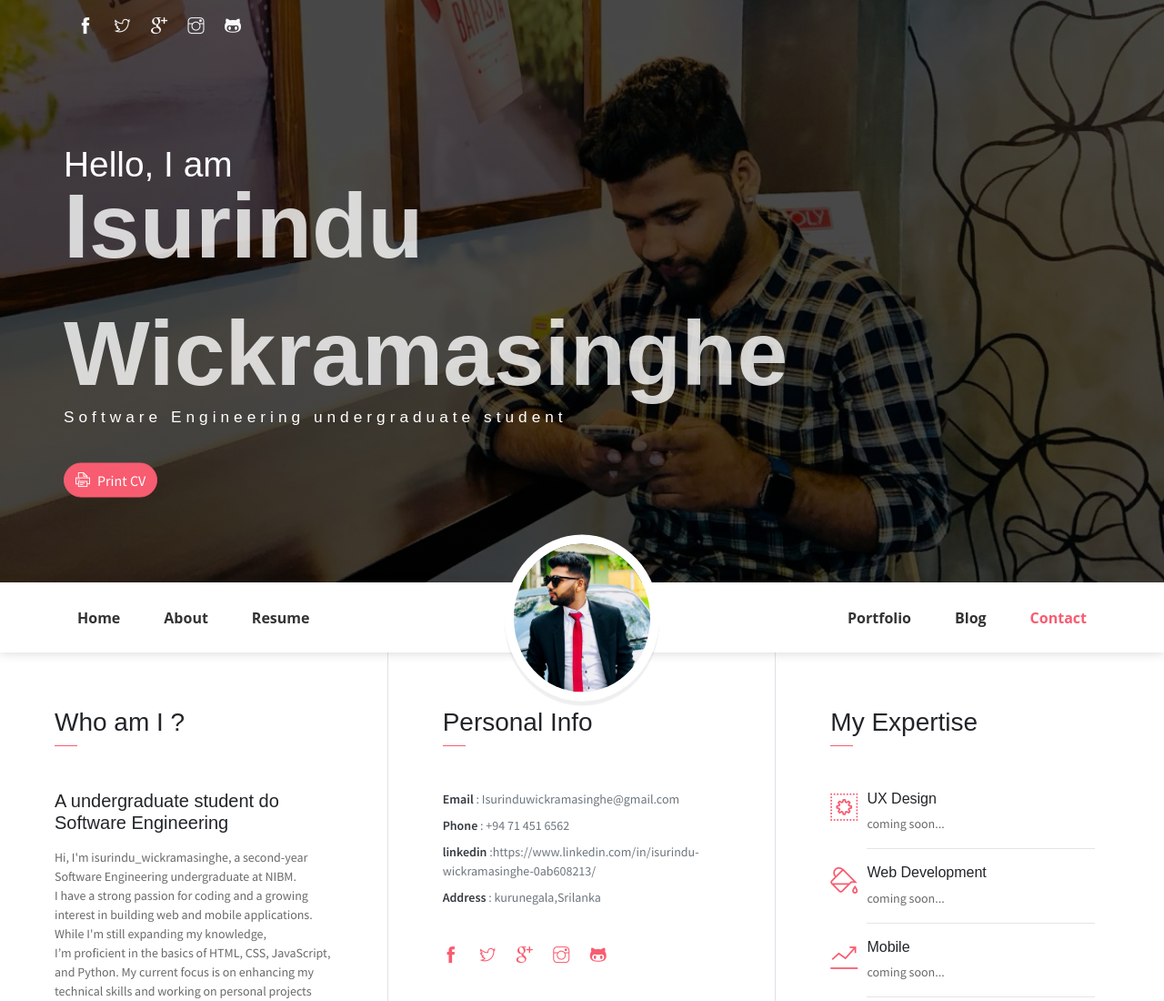
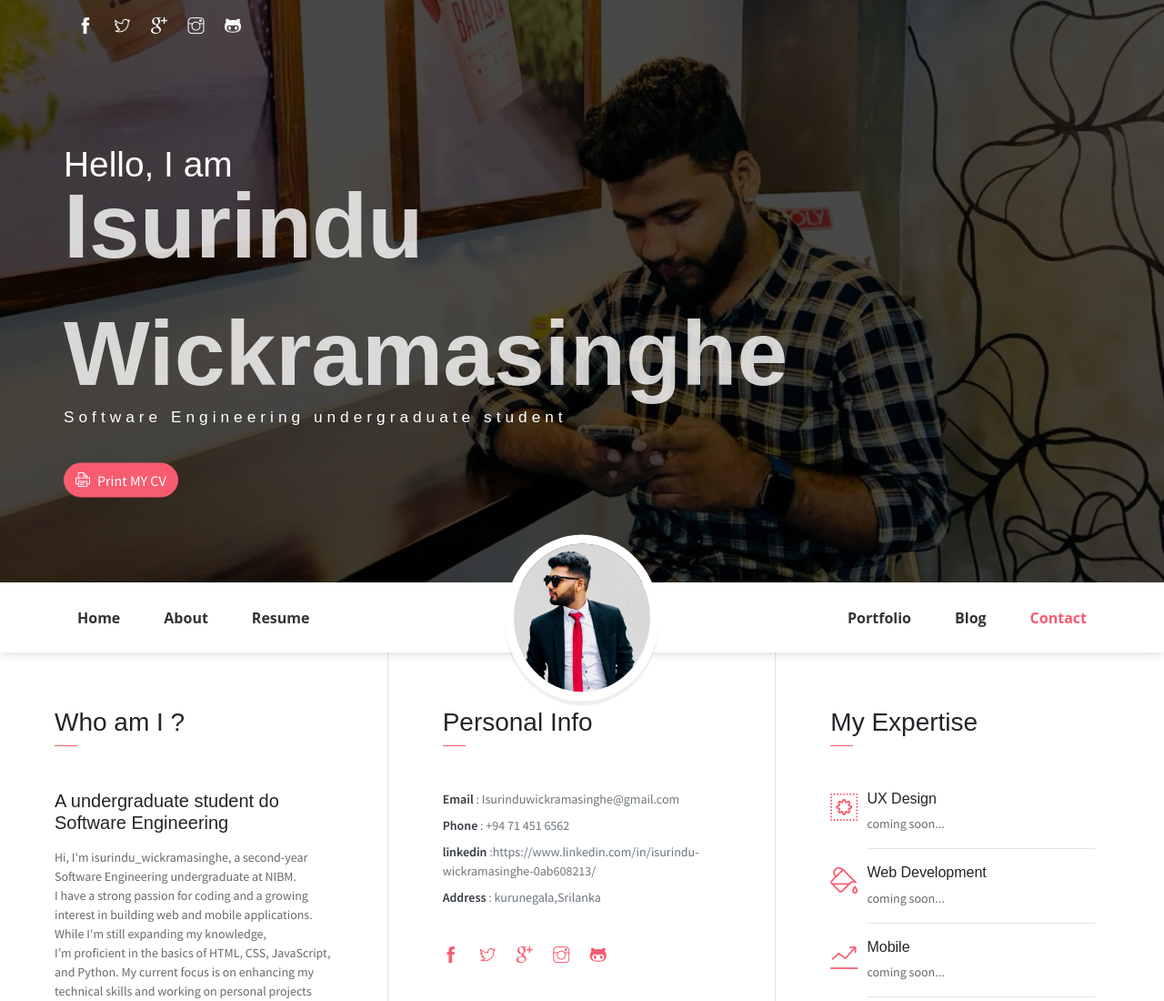
Before and after one commit to isurinduwick/isurinduwick.github.io, a website: page index.html in a window 1280 px wide. Shown: the top 1100 px of the page at 91% size. Drawn offline with nearby package versions, Linux system fonts and the light colour scheme; some packages are replaced by stand-ins of ours.

Commit message:
make the action to download my cv part in index.html file and make d my-cv.pdf add to the main

```diff
--- a/index.html
+++ b/index.html
@@ -28,7 +28,12 @@
                 <h4 class="header-subtitle" >Hello, I am</h4>
                 <h1 class="header-title">Isurindu <br> <br>Wickramasinghe</h1>
                 <h6 class="header-mono" >Software Engineering undergraduate student </h6>
-                <button class="btn btn-primary btn-rounded"><i class="ti-printer pr-2"></i>Print CV</button>
+                <!--<button class="btn btn-primary btn-rounded"><i class="ti-printer pr-2"></i>Print CV</button>-->
+
+                <button class="btn btn-primary btn-rounded" onclick="window.open('my-cv.pdf')">
+                    <i class="ti-printer pr-2"></i>Print MY CV
+                </button>
+
             </div>
         </div>
     </header>
@@ -51,7 +56,7 @@
                     </li>
                 </ul>
                 <ul class="navbar-nav brand">
-                    <img src="imgs\isurupht.jpeg" alt="" class="brand-img">
+                    <img src="imgs\webisuru.png" alt="" class="brand-img">
                     <li class="brand-txt">
                         <h5 class="brand-title">Isurindu</h5>
                         <div class="brand-subtitle">Web Developer | Mobile Developer</div>
@@ -86,7 +91,7 @@
                     My goal is to secure an internship in a forward-thinking company where I can apply my skills, collaborate with experienced developers, and contribute to exciting projects. I’m excited about the opportunity to learn, grow, and make a meaningful impact in the software industry.
 
                     Feel free to check out my projects and get in touch if you’d like to connect!</p>
-                <button class="btn btn-outline-danger"><i class="icon-down-circled2 "></i>Download My CV</button>
+                <button class="btn btn-outline-danger" onclick="window.open('my-cv.pdf')"> <i class="icon-down-circled2 "></i>Download My CV</button>
             </div>
             <div class="col-lg-4 about-card">
                 <h3 class="font-weight-light">Personal Info</h3>
```
Also changed, not shown: imgs/webisuru.png (added), 1 other file.
